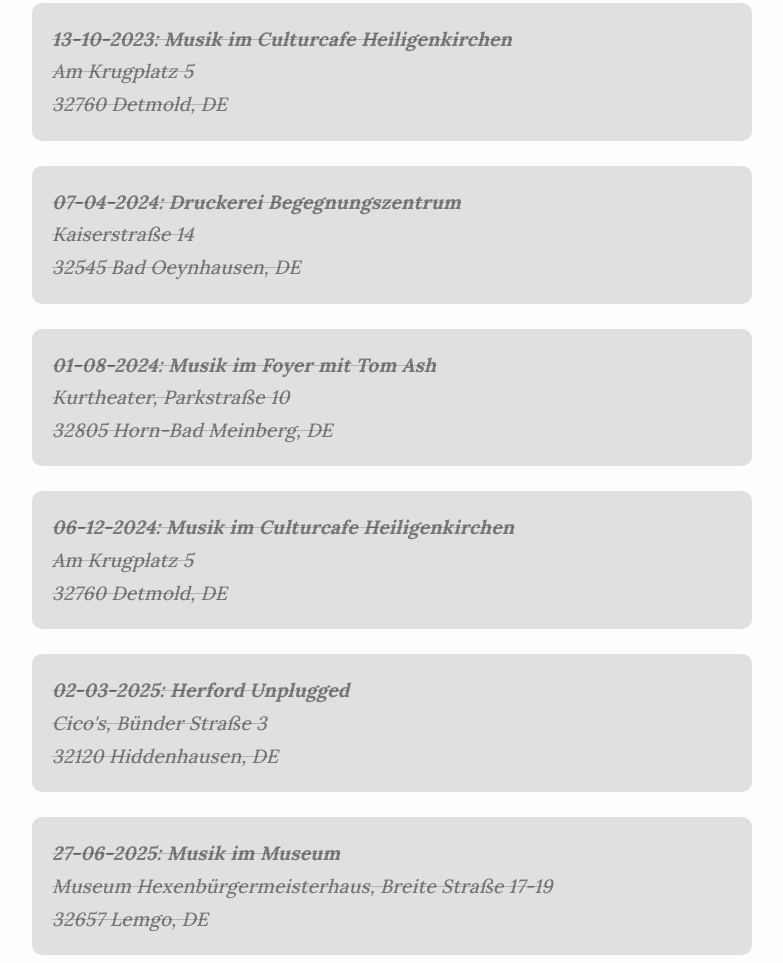
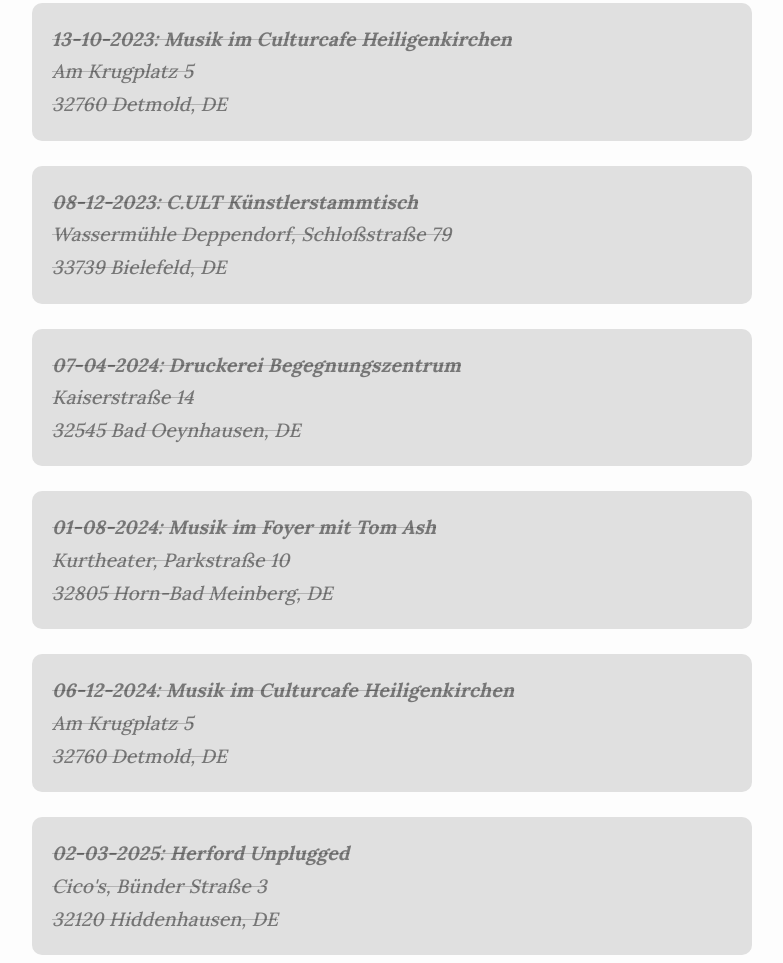
Before and after one commit to T-Ash-90/T-Ash-90.github.io, a plain HTML site: page shows.html in a window 1280 px wide. Shown: the part 4104-5067 px from the top of the page, without its empty margins (248-1031 px from the left). Drawn offline with Linux system fonts and the light colour scheme.

Commit message:
added event

```diff
--- a/shows.html
+++ b/shows.html
@@ -176,6 +176,12 @@
                     32760 Detmold, DE
                 </li>
 
+                <li data-date="2023-12-08">
+                    <strong>C.ULT Künstlerstammtisch</strong><br>
+                    Wassermühle Deppendorf, Schloßstraße 79<br>
+                    33739 Bielefeld, DE
+                </li>
+
                 <li data-date="2024-04-07">
                     <strong>Druckerei Begegnungszentrum</strong><br>
                     Kaiserstraße 14<br>
```
